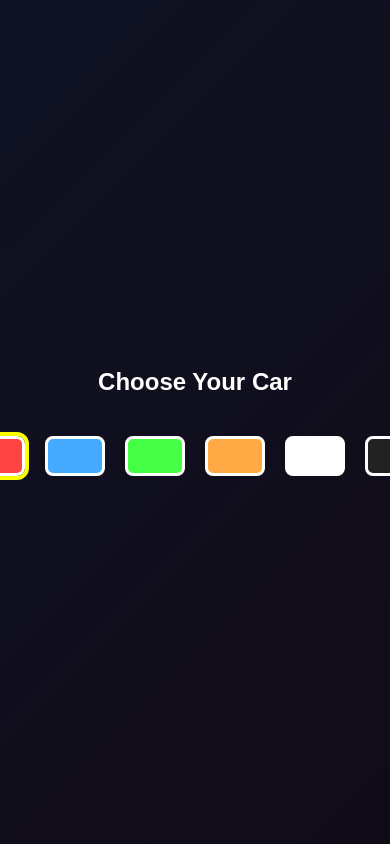
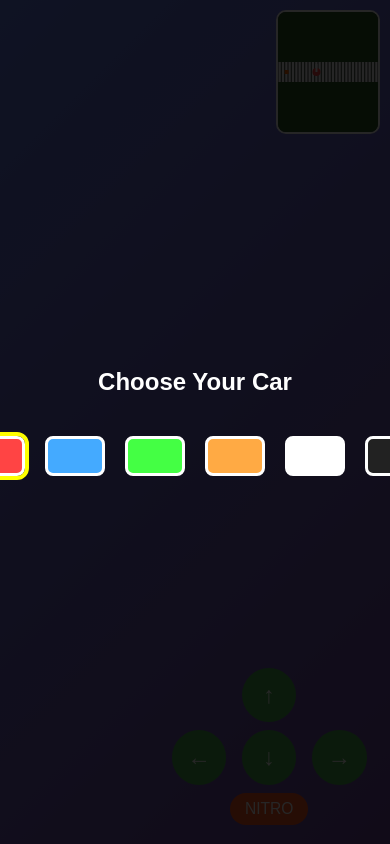
Before and after one commit to collins-creates/Driving-Car-Game, a plain HTML site: page index.html in a window 390 px wide. Drawn offline with Linux system fonts and the light colour scheme.

Commit message:
Responsive design: mobile-friendly canvas, UI, and bugfixes

```diff
--- a/game.js
+++ b/game.js
@@ -130,6 +130,37 @@ const frameInterval = 1000 / targetFPS;
 let frameCount = 0;
 let lastFPSUpdate = 0;
 let currentFPS = 0;
+
+// Responsive canvas and mini-map
+function resizeGame() {
+    // Set canvas size to window size
+    canvas.width = window.innerWidth;
+    canvas.height = window.innerHeight;
+    // Set mini-map size based on window size
+    const miniMap = document.getElementById('miniMap');
+    const miniMapCanvas = document.getElementById('miniMapCanvas');
+    let mapW = Math.max(100, Math.min(window.innerWidth * 0.25, 180));
+    let mapH = Math.max(60, Math.min(window.innerHeight * 0.15, 120));
+    miniMap.style.width = mapW + 'px';
+    miniMap.style.height = mapH + 'px';
+    miniMapCanvas.width = mapW;
+    miniMapCanvas.height = mapH;
+}
+
+window.addEventListener('resize', resizeGame);
+window.addEventListener('orientationchange', resizeGame);
+
+// Call resizeGame on load
+window.addEventListener('DOMContentLoaded', resizeGame);
+window.onload = () => {
+    setupCarOptions();
+    showCarSelect();
+    initAudio();
+    loadHighScores();
+    detectMobile();
+    initMobileControls();
+    resizeGame();
+};
 
 // Detect mobile device
 function detectMobile() {
@@ -1100,16 +1131,6 @@ function restartGame() {
     showCarSelect();
 }
 
-// On load, show car select
-window.onload = () => {
-    setupCarOptions();
-    showCarSelect();
-    initAudio();
-    loadHighScores();
-    detectMobile();
-    initMobileControls();
-};
-
 // Update FPS counter
 function updateFPS(currentTime) {
     frameCount++;
--- a/index.html
+++ b/index.html
@@ -2,53 +2,62 @@
 <html lang="en">
 <head>
     <meta charset="UTF-8">
-    <meta name="viewport" content="width=device-width, initial-scale=1.0">
+    <meta name="viewport" content="width=device-width, initial-scale=1.0, user-scalable=no, maximum-scale=1.0">
     <title>Driving Car Game</title>
     <style>
-        body {
+        html, body {
             margin: 0;
             padding: 0;
+            width: 100vw;
+            height: 100vh;
+            overflow: hidden;
+        }
+        body {
             background: linear-gradient(135deg, #667eea 0%, #764ba2 100%);
             font-family: 'Arial', sans-serif;
             display: flex;
             justify-content: center;
             align-items: center;
             min-height: 100vh;
+        }
+        .game-container {
+            position: relative;
+            width: 100vw;
+            height: 100vh;
+            max-width: 100vw;
+            max-height: 100vh;
+            border-radius: 0;
+            box-shadow: none;
             overflow: hidden;
         }
-
-        .game-container {
-            position: relative;
-            border-radius: 10px;
-            box-shadow: 0 20px 40px rgba(0,0,0,0.3);
-            overflow: hidden;
-        }
-
         #gameCanvas {
             display: block;
+            width: 100vw;
+            height: 100vh;
+            max-width: 100vw;
+            max-height: 100vh;
             background: #2d5a27;
         }
-
         .ui {
             position: absolute;
-            top: 20px;
-            left: 20px;
+            top: 10px;
+            left: 10px;
             color: white;
-            font-size: 18px;
+            font-size: 2.5vw;
             text-shadow: 2px 2px 4px rgba(0,0,0,0.7);
             z-index: 10;
+            pointer-events: none;
         }
-
         .controls {
             position: absolute;
-            bottom: 20px;
-            left: 20px;
+            bottom: 10px;
+            left: 10px;
             color: white;
-            font-size: 14px;
+            font-size: 2vw;
             text-shadow: 2px 2px 4px rgba(0,0,0,0.7);
             z-index: 10;
+            pointer-events: none;
         }
-
         .game-over {
             position: absolute;
             top: 50%;
@@ -62,7 +71,6 @@
             display: none;
             z-index: 20;
         }
-
         .restart-btn {
             background: #4CAF50;
             color: white;
@@ -73,56 +81,85 @@
             font-size: 16px;
             margin-top: 15px;
         }
-
         .restart-btn:hover {
             background: #45a049;
         }
-
-        /* Mobile Controls */
-        .mobile-controls {
-            position: absolute;
-            bottom: 20px;
-            right: 20px;
-            display: none;
-            z-index: 10;
-        }
-
-        .mobile-controls .mobile-btn {
-            width: 60px;
-            height: 60px;
-            background: #4CAF50;
-            color: white;
-            border: none;
-            border-radius: 50%;
-            font-size: 24px;
-            cursor: pointer;
-        }
-
-        .mobile-controls .mobile-btn:hover {
-            background: #45a049;
-        }
-
-        /* Mini-map */
         .mini-map {
             position: absolute;
-            top: 20px;
-            right: 20px;
-            width: 150px;
-            height: 100px;
+            top: 10px;
+            right: 10px;
+            width: 25vw;
+            min-width: 100px;
+            max-width: 180px;
+            height: 15vw;
+            min-height: 60px;
+            max-height: 120px;
             background: rgba(0,0,0,0.7);
             border: 2px solid #fff;
             border-radius: 10px;
             z-index: 10;
         }
-
         .mini-map canvas {
+            width: 100%;
+            height: 100%;
             border-radius: 8px;
+        }
+        .car-select-modal {
+            position:fixed;top:0;left:0;width:100vw;height:100vh;background:rgba(0,0,0,0.85);display:flex;flex-direction:column;justify-content:center;align-items:center;z-index:100;
+        }
+        /* Mobile Controls */
+        .mobile-controls {
+            position: absolute;
+            bottom: 5vw;
+            right: 5vw;
+            display: none;
+            z-index: 10;
+        }
+        .mobile-controls .mobile-btn {
+            width: 14vw;
+            height: 14vw;
+            min-width: 48px;
+            min-height: 48px;
+            max-width: 80px;
+            max-height: 80px;
+            background: #4CAF50;
+            color: white;
+            border: none;
+            border-radius: 50%;
+            font-size: 6vw;
+            cursor: pointer;
+            margin: 0 1vw;
+        }
+        .mobile-controls .mobile-btn:active {
+            background: #388e3c;
+        }
+        .mobile-controls #nitroBtn {
+            width: 20vw;
+            height: 8vw;
+            min-width: 60px;
+            min-height: 32px;
+            max-width: 120px;
+            max-height: 48px;
+            border-radius: 20px;
+            font-size: 4vw;
+            background: #FF5722;
+        }
+        @media (max-width: 600px) {
+            .ui, .controls {
+                font-size: 4vw;
+            }
+            .mini-map {
+                width: 40vw;
+                height: 24vw;
+                min-width: 60px;
+                min-height: 36px;
+            }
         }
     </style>
 </head>
 <body>
     <div class="game-container">
-        <canvas id="gameCanvas" width="800" height="600"></canvas>
+        <canvas id="gameCanvas"></canvas>
         <div class="ui">
             <div>Speed: <span id="speed">0</span> km/h</div>
             <div>Score: <span id="score">0</span></div>
@@ -130,33 +167,34 @@
             <div>Level: <span id="level">1</span></div>
             <div>Nitro: <span id="nitro">100</span>%</div>
         </div>
-
         <!-- Mini-map -->
-        <div class="mini-map" id="miniMap" style="position:absolute;top:20px;right:20px;width:150px;height:100px;background:rgba(0,0,0,0.7);border:2px solid #fff;border-radius:10px;z-index:10;">
-            <canvas id="miniMapCanvas" width="150" height="100" style="border-radius:8px;"></canvas>
+        <div class="mini-map" id="miniMap">
+            <canvas id="miniMapCanvas"></canvas>
         </div>
-
         <div class="controls">
             <div>WASD or Arrow Keys to drive</div>
             <div>Shift + W/Up for Nitro Boost</div>
             <div>Space to brake</div>
         </div>
-
         <!-- Mobile Controls -->
-        <div class="mobile-controls" id="mobileControls" style="position:absolute;bottom:20px;right:20px;display:none;z-index:10;">
-            <div style="display:flex;flex-direction:column;gap:10px;">
+        <div class="mobile-controls" id="mobileControls">
+            <div style="display:flex;flex-direction:column;gap:2vw;">
                 <div style="display:flex;justify-content:center;">
-                    <button class="mobile-btn" id="upBtn" style="width:60px;height:60px;background:#4CAF50;color:white;border:none;border-radius:50%;font-size:24px;cursor:pointer;">↑</button>
+                    <button class="mobile-btn" id="upBtn">↑</button>
                 </div>
-                <div style="display:flex;gap:10px;justify-content:center;">
-                    <button class="mobile-btn" id="leftBtn" style="width:60px;height:60px;background:#2196F3;color:white;border:none;border-radius:50%;font-size:24px;cursor:pointer;">←</button>
-                    <button class="mobile-btn" id="downBtn" style="width:60px;height:60px;background:#FF9800;color:white;border:none;border-radius:50%;font-size:24px;cursor:pointer;">↓</button>
-                    <button class="mobile-btn" id="rightBtn" style="width:60px;height:60px;background:#2196F3;color:white;border:none;border-radius:50%;font-size:24px;cursor:pointer;">→</button>
+                <div style="display:flex;gap:2vw;justify-content:center;">
+                    <button class="mobile-btn" id="leftBtn">←</button>
+                    <button class="mobile-btn" id="downBtn">↓</button>
+                    <button class="mobile-btn" id="rightBtn">→</button>
                 </div>
                 <div style="display:flex;justify-content:center;">
-                    <button class="mobile-btn" id="nitroBtn" style="width:80px;height:40px;background:#FF5722;color:white;border:none;border-radius:20px;font-size:14px;cursor:pointer;">NITRO</button>
+                    <button class="mobile-btn" id="nitroBtn">NITRO</button>
                 </div>
             </div>
+        </div>
+        <div class="car-select-modal" id="carSelectModal">
+            <h2 style="color:white;">Choose Your Car</h2>
+            <div id="carOptions" style="display:flex;gap:20px;margin:20px 0;"></div>
         </div>
         <div class="game-over" id="gameOver">
             <h2>Game Over!</h2>
@@ -165,10 +203,6 @@
             <button class="restart-btn" onclick="restartGame()">Play Again</button>
         </div>
     </div>
-    <div class="car-select-modal" id="carSelectModal" style="position:fixed;top:0;left:0;width:100vw;height:100vh;background:rgba(0,0,0,0.85);display:flex;flex-direction:column;justify-content:center;align-items:center;z-index:100;">
-        <h2 style="color:white;">Choose Your Car</h2>
-        <div id="carOptions" style="display:flex;gap:20px;margin:20px 0;"></div>
-    </div>
     <script src="game.js"></script>
 </body>
 </html>
```
